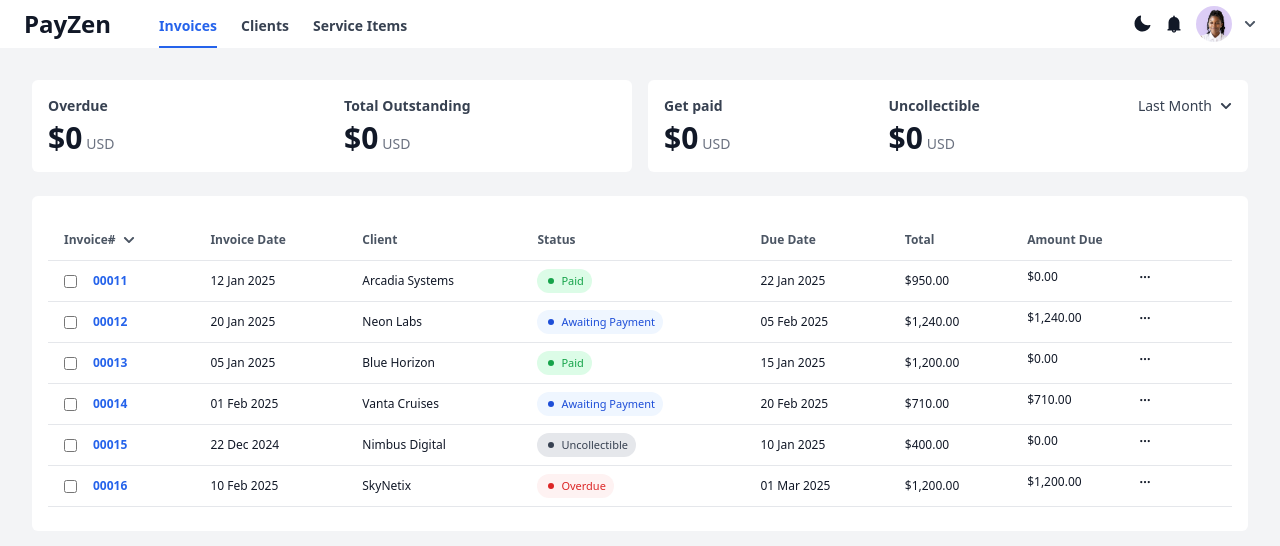
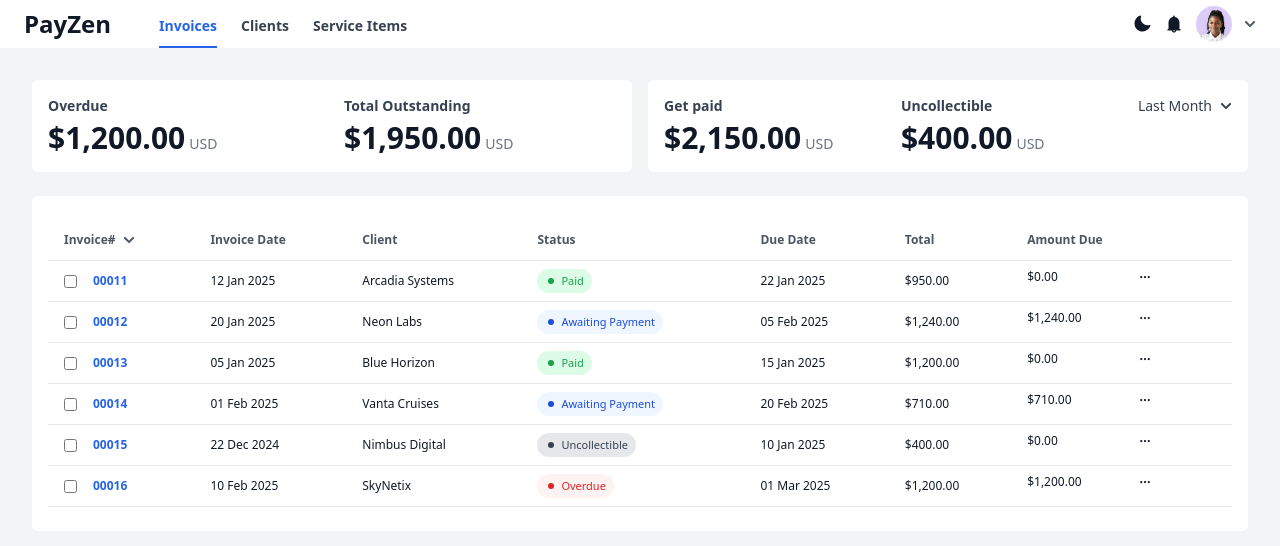
Before and after one commit to KikiXoxo/payzen-invoice-page, a React (Vite) app: page / in a window 1280 px wide. Shown: the top 546 px of the page. Built offline with nearby package versions, Linux system fonts and the light colour scheme.

Commit message:
feat: add summary totals to invoicesStore and update Summary component to display actual values

```diff
--- a/src/components/Summary.jsx
+++ b/src/components/Summary.jsx
@@ -1,6 +1,13 @@
 import { FaChevronDown } from 'react-icons/fa';
+import { useInvoicesStore } from '../stores/invoicesStore';
+import { formatCurrency } from '../helpers/utils';
 
 const Summary = () => {
+  const overdue = useInvoicesStore(state => state.totals.overdue);
+  const outstanding = useInvoicesStore(state => state.totals.outstanding);
+  const paid = useInvoicesStore(state => state.totals.paid);
+  const uncollectible = useInvoicesStore(state => state.totals.uncollectible);
+
   return (
     <div className='grid grid-cols-1 md:grid-cols-2 gap-4 mb-6'>
       {/* LEFT CARD */}
@@ -11,7 +18,9 @@ const Summary = () => {
               Overdue
             </div>
             <div className='mt-1 flex items-baseline gap-1'>
-              <span className='text-3xl font-semibold'>$0</span>
+              <span className='text-3xl font-semibold'>
+                {overdue ? formatCurrency(overdue) : '$0'}
+              </span>
               <span className='text-sm text-gray-500 font-medium dark:text-gray-400'>
                 USD
               </span>
@@ -23,7 +32,9 @@ const Summary = () => {
               Total Outstanding
             </div>
             <div className='mt-1 flex items-baseline gap-1'>
-              <span className='text-3xl font-semibold'>$0</span>
+              <span className='text-3xl font-semibold'>
+                {outstanding ? formatCurrency(outstanding) : '$0'}
+              </span>
               <span className='text-sm text-gray-500 font-medium dark:text-gray-400'>
                 USD
               </span>
@@ -35,24 +46,28 @@ const Summary = () => {
       {/* RIGHT CARD */}
       <div className='bg-white dark:bg-gray-800 p-4 rounded-md transition'>
         <div className='flex justify-between gap-6'>
-          <div>
+          <div className='flex-1'>
             <div className='text-gray-700 dark:text-gray-300 font-bold text-sm'>
               Get paid
             </div>
             <div className='mt-1 flex items-baseline gap-1'>
-              <span className='text-3xl font-semibold'>$0</span>
+              <span className='text-3xl font-semibold'>
+                {paid ? formatCurrency(paid) : '$0'}
+              </span>
               <span className='text-sm text-gray-500 font-medium dark:text-gray-400'>
                 USD
               </span>
             </div>
           </div>
 
-          <div>
+          <div className='flex-1'>
             <div className='text-gray-700 dark:text-gray-300 font-bold text-sm'>
               Uncollectible
             </div>
             <div className='mt-1 flex items-baseline gap-1'>
-              <span className='text-3xl font-semibold'>$0</span>
+              <span className='text-3xl font-semibold'>
+                {uncollectible ? formatCurrency(uncollectible) : '$0'}
+              </span>
               <span className='text-sm text-gray-500 font-medium dark:text-gray-400'>
                 USD
               </span>
--- a/src/stores/invoicesStore.js
+++ b/src/stores/invoicesStore.js
@@ -6,11 +6,40 @@ export const useInvoicesStore = create(set => ({
   loading: false,
   error: null,
 
+  totals: {
+    overdue: 0,
+    outstanding: 0,
+    paid: 0,
+    uncollectible: 0,
+  },
+
   fetchInvoices: async () => {
     set({ loading: true, error: null });
+
     try {
       const data = await getInvoices();
-      set({ invoices: data });
+
+      // Calculate totals
+      const totals = {
+        overdue: 0,
+        outstanding: 0,
+        paid: 0,
+        uncollectible: 0,
+      };
+
+      data.forEach(invoice => {
+        const amount = invoice.total || 0;
+
+        if (invoice.status === 'Overdue') totals.overdue += amount;
+        if (invoice.status === 'Outstanding') totals.outstanding += amount;
+        if (invoice.status === 'Paid') totals.paid += amount;
+        if (invoice.status === 'Uncollectible') totals.uncollectible += amount;
+      });
+
+      set({
+        invoices: data,
+        totals: totals,
+      });
     } catch (err) {
       set({ error: 'Failed to load invoices' });
     } finally {
```
